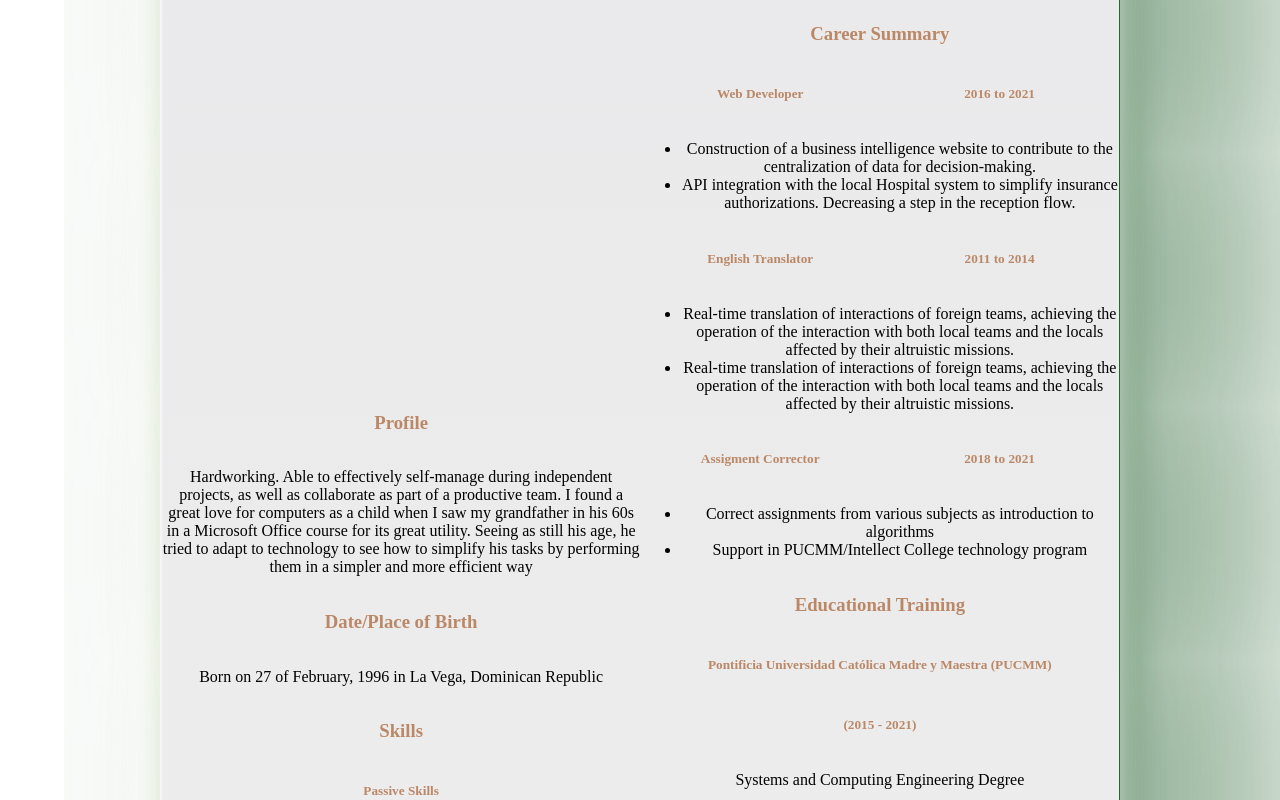
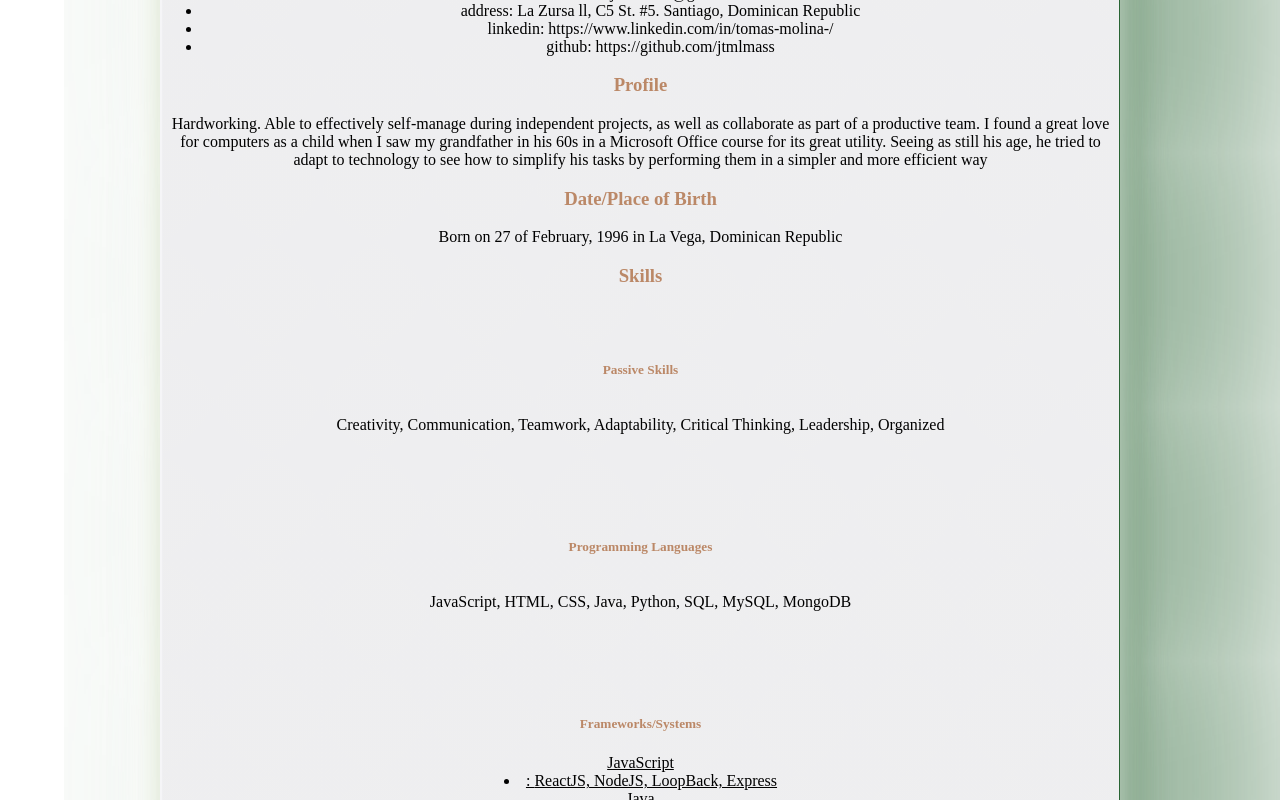
Before and after one commit to tomasjml/cv-tomas-molina, a React (Create React App) app: page / in a window 1280 px wide. Shown: the part 740-1540 px from the top of the page. Built offline with nearby package versions, Linux system fonts and the light colour scheme; a web font is replaced by a local one.

Commit message:
Edits para rows y columns

```diff
--- a/src/App.js
+++ b/src/App.js
@@ -30,18 +30,12 @@ function App() {
       <div className="paper">
         <HeaderIdentification name={name} dedication={dedication} yourImage={tomasMolina}/>
         <ContactInfo contactData={contactData} />
-        <div className="row">
-          <div className="col">
         <ProfileInfo info={profileDescription}/>
         <BirthInfo birthDate={birthDate} birthPlace={birthPlace}/>
         <SkillsInfo codingData={codingData.join(", ")} frameData={frameData} passiveData={passiveData.join(", ")}/>
         <ExtraDetails detailsData={detailsData} />
-          </div>
-          <div className="col">
         <CareerInfo careerData={careerData}/>
         <EducationalInfo educationalData={educationalData}/>
-          </div>
-        </div>
       </div>
     </div>
   );
--- a/src/index.css
+++ b/src/index.css
@@ -6,7 +6,7 @@
   --green-darker: #296433;
   --brown: #bb8867;
   --brown-darker: #83624c;
-  --white: #e8e8ea;
+  --white: #eeeef0;
   --white-lighter: #efefef;
   --white-light: #f5f5f7;
 }
@@ -62,7 +62,7 @@
 
 .paper {
   width: 85%;
-  height: 85%;
+  height: 90%;
 
   background: var(--white);
   background: -moz-linear-gradient(
@@ -134,21 +134,33 @@
 }
 
 .row {
-  flex-direction: row;
   display: flex;
-  flex-wrap: wrap;
-  width: 100%;
   align-items: center;
   justify-content: center;
+  /* You can set flex-wrap and
+      flex-direction individually */
+  flex-direction: row;
+  flex-wrap: wrap;
+  /* Or do it all in one line
+     with flex flow */
+  flex-flow: row wrap;
+  /* tweak where items line
+      up on the row
+      valid values are: flex-start,
+      flex-end, space-between,
+      space-around, stretch */
+  align-content: flex-end;
+  width: 100%;
 }
 
 .col {
-  flex-direction: column;
   display: flex;
-  flex-basis: 100%;
-  flex: 1;
   align-items: center;
   justify-content: center;
+  flex-flow: column wrap;
+  align-content: stretch;
+  margin: 3%;
+  padding: 0.5%;
 }
 
 h1 {
```
Lines whose indentation alone changed are shown as unchanged.
